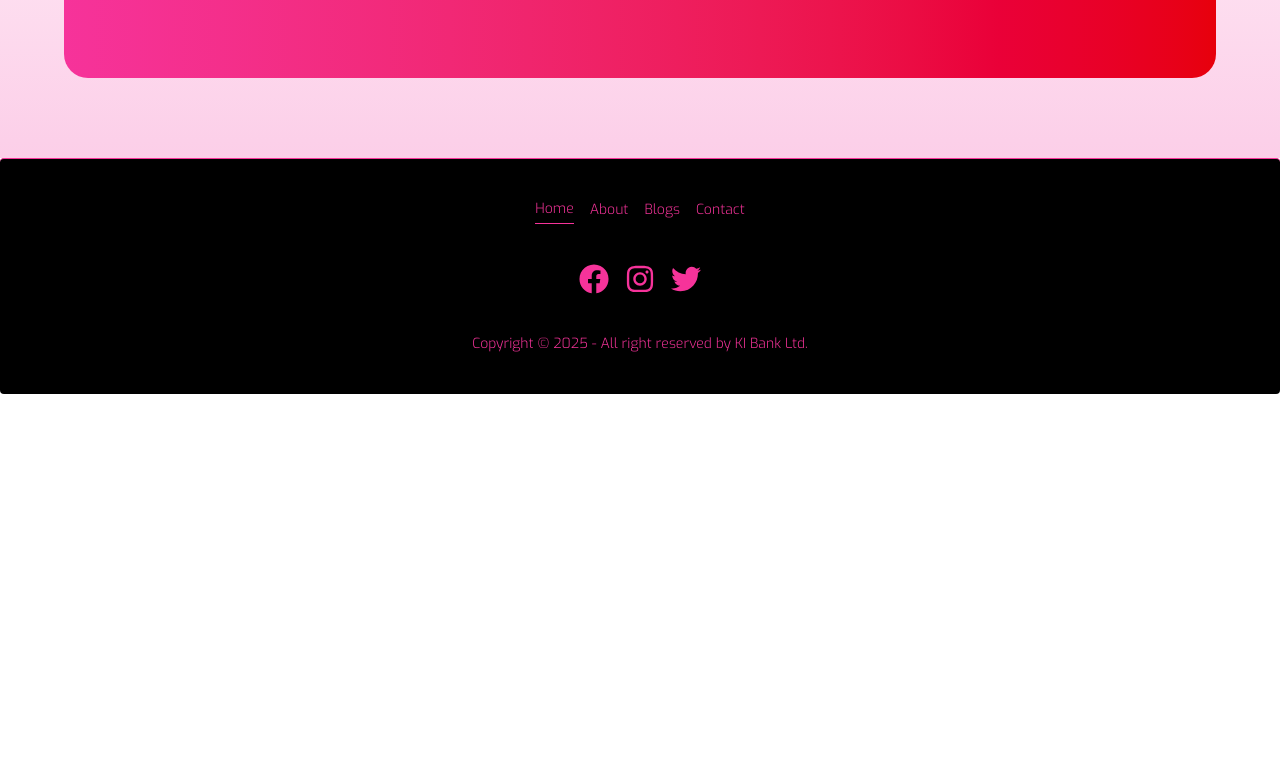
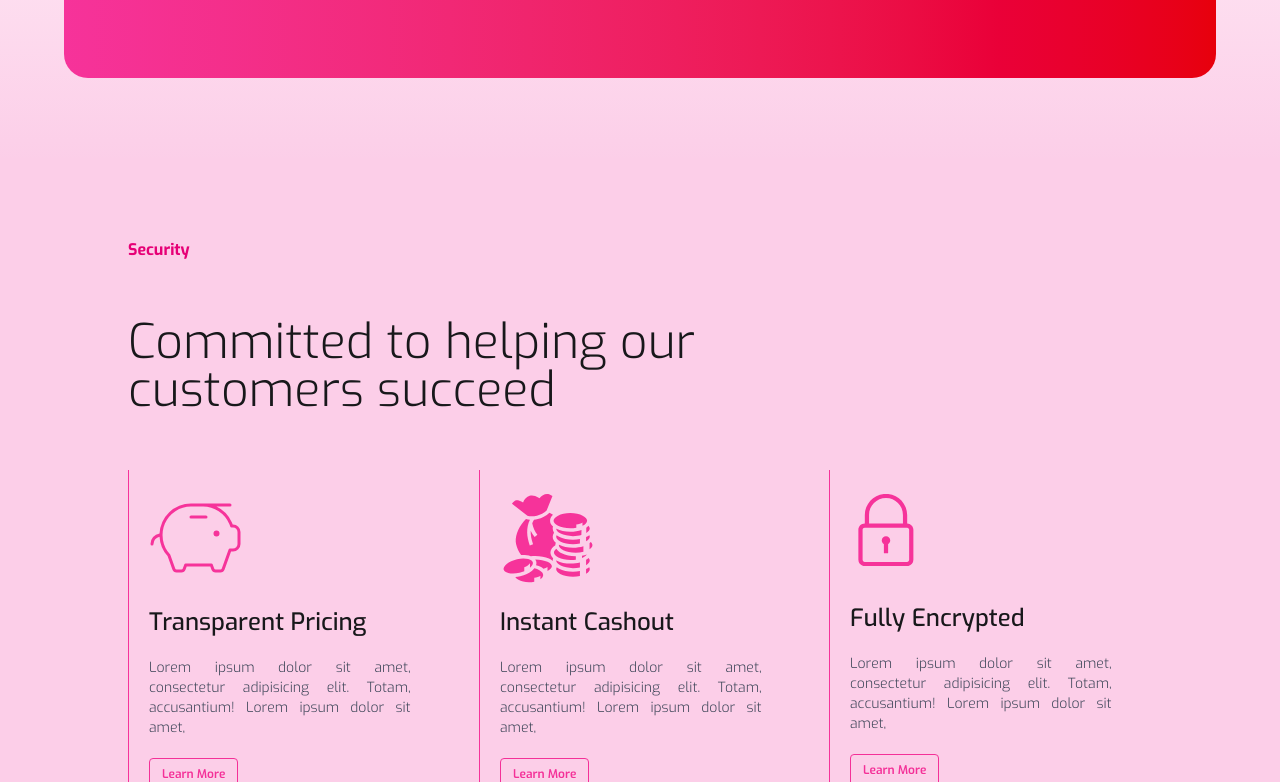
Before and after one commit to kamrul2006/KI-BANK_JT, a React (Vite) app: page / in a window 1280 px wide. Shown: the part 2018-2800 px from the top of the page. Before the commit the page ends 2412 px from the top, so only its background shows below. Built offline with nearby package versions, Linux system fonts and the light colour scheme.

Commit message:
Security sectio added

```diff
--- /dev/null
+++ b/src/Components/Home/Security.jsx
@@ -0,0 +1,82 @@
+import { Fade, Zoom } from 'react-awesome-reveal'
+import { GiCash } from 'react-icons/gi'
+import { PiPiggyBankThin } from 'react-icons/pi'
+import { TfiLock } from 'react-icons/tfi'
+
+export const Security = () => {
+    return (
+        <div className=' bg-pink-200'>
+            <div className='max-w-5xl mx-auto py-10 lg:py-20'>
+                <Fade>
+                    <p className='text-pink-600 font-bold z-50'>Security</p>
+
+                    <h1 className='text-5xl max-w-3xl my-14'>
+                        Committed to helping our customers succeed
+                    </h1>
+                </Fade>
+
+                <div className='grid grid-cols-1 lg:grid-cols-3 gap-7'>
+
+                    {/* ------1----------- */}
+                    <Zoom>
+                        <div className='border-l hover:bg-pink-100 transition hover:scale-x-110 border-pink-500 p-5 space-y-5'>
+
+                            <PiPiggyBankThin className='text-8xl text-center text-pink-500' />
+
+                            <h2 className='text-2xl font-medium'>Transparent Pricing</h2>
+
+                            <p className='text-sm text-gray-700 text-justify pr-5'>
+                                Lorem ipsum dolor sit amet, consectetur adipisicing elit. Totam, accusantium!
+                                Lorem ipsum dolor sit amet,
+                            </p>
+
+                            <button className='btn btn-secondary btn-outline btn-sm'>
+                                Learn More
+                            </button>
+                        </div>
+                    </Zoom>
+
+                    {/* ------2---------- */}
+                    <Zoom>
+
+                        <div className='border-l hover:bg-pink-100 transition hover:scale-x-110 border-pink-500 p-5 space-y-5'>
+
+                            <GiCash className='text-8xl text-center text-pink-500' />
+
+                            <h2 className='text-2xl font-medium'>Instant Cashout</h2>
+
+                            <p className='text-sm text-gray-700 text-justify pr-5'>
+                                Lorem ipsum dolor sit amet, consectetur adipisicing elit. Totam, accusantium!
+                                Lorem ipsum dolor sit amet,
+                            </p>
+
+                            <button className='btn btn-secondary btn-outline btn-sm'>
+                                Learn More
+                            </button>
+                        </div>
+                    </Zoom>
+
+                    {/* --------3----------- */}
+                    <Zoom>
+                        <div className='border-l hover:bg-pink-100 transition hover:scale-x-110 border-pink-500 p-5 pt-6 space-y-5'>
+
+                            <TfiLock className='text-7xl text-center text-pink-500 mb-9' />
+
+                            <h2 className='text-2xl font-medium'>Fully Encrypted</h2>
+
+                            <p className='text-sm text-gray-700 text-justify pr-5'>
+                                Lorem ipsum dolor sit amet, consectetur adipisicing elit. Totam, accusantium!
+                                Lorem ipsum dolor sit amet,
+                            </p>
+
+                            <button className='btn btn-secondary btn-outline btn-sm'>
+                                Learn More
+                            </button>
+                        </div>
+                    </Zoom>
+
+                </div>
+            </div>
+        </div>
+    )
+}
--- a/src/Pages/HomePage.jsx
+++ b/src/Pages/HomePage.jsx
@@ -3,6 +3,7 @@ import Banner from '../Components/Home/Banner'
 import { Brands } from '../Components/Home/Brands'
 import { AboutUsSection } from '../Components/Home/AboutUsSection'
 import { Stats } from '../Components/Home/Stats'
+import { Security } from '../Components/Home/Security'
 
 export const HomePage = () => {
     return (
@@ -15,6 +16,8 @@ export const HomePage = () => {
             <AboutUsSection />
 
             <Stats />
+
+            <Security />
         </div>
     )
 }
```
